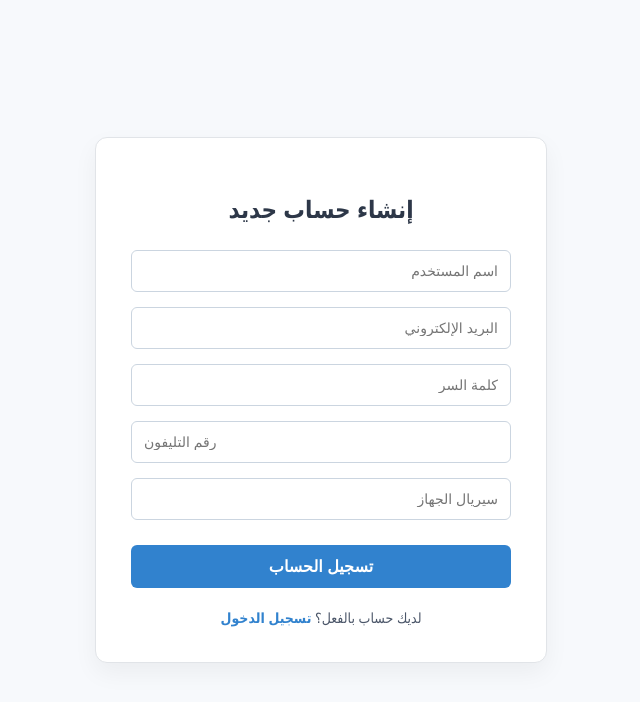
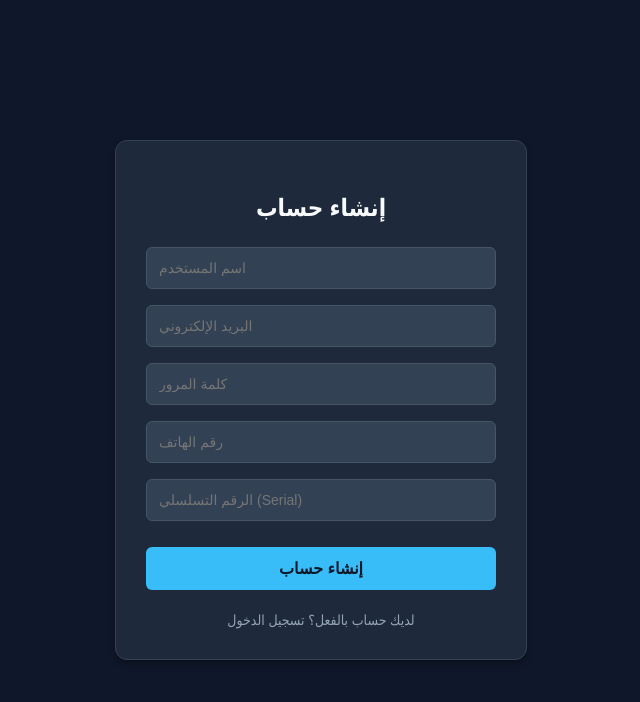
Before and after one commit to YoussefSameh712006/Website.-Beach-Cleaning-Robot, a website: page index.html in a window 1280 px wide. Shown: the whole page, without its empty margins (319-959 px from the left). Drawn offline with Linux system fonts and the light colour scheme.

Commit message:
Revamp signup page with new styling and structure

```diff
--- a/index.html
+++ b/index.html
@@ -1,106 +1,182 @@
 <!DOCTYPE html>
-<html lang="ar" dir="rtl">
+<html lang="ar">
 <head>
     <meta charset="UTF-8">
     <title>إنشاء حساب جديد</title>
     <style>
-        body { font-family: 'Segoe UI', Tahoma, Geneva, Verdana, sans-serif; background-color: #f7f9fc; display: flex; justify-content: center; align-items: center; height: 100vh; margin: 0; }
-        .card { background: white; padding: 35px; border-radius: 12px; box-shadow: 0 10px 25px rgba(0,0,0,0.05); width: 380px; border: 1px solid #e1e4e8; }
-        h2 { text-align: center; color: #2d3748; margin-bottom: 25px; font-weight: 600; }
-
-        /* تنسيق عام للمدخلات ورسائل الأخطاء السفلى */
-        .input-group { margin-bottom: 15px; position: relative; }
-        input { width: 100%; padding: 12px; border: 1px solid #cbd5e0; border-radius: 6px; box-sizing: border-box; transition: 0.2s; font-size: 14px; margin: 0; }
-        input:focus { border-color: #3182ce; outline: none; }
-
-        /* تصميم الرسائل الحمراء الاحترافية تحت الخانة مباشرة */
-        .error-msg { color: #e53e3e; font-size: 12px; margin-top: 5px; display: none; font-weight: 500; padding-right: 5px; }
-
-        button { width: 100%; padding: 12px; background-color: #3182ce; color: white; border: none; border-radius: 6px; cursor: pointer; font-weight: bold; font-size: 16px; margin-top: 10px; }
-        button:hover { background-color: #2b6cb0; }
-        .link { display: block; text-align: center; margin-top: 20px; color: #4a5568; text-decoration: none; font-size: 14px; }
-        .link span { color: #3182ce; font-weight: bold; }
+        body {
+            font-family: 'Segoe UI', Tahoma, Geneva, Verdana, sans-serif;
+            background-color: #0f172a;
+            display: flex;
+            justify-content: center;
+            align-items: center;
+            height: 100vh;
+            margin: 0;
+        }
+        .form-container {
+            background-color: #1e293b;
+            border-radius: 12px;
+            padding: 30px;
+            box-shadow: 0 4px 6px rgba(0,0,0,0.3);
+            width: 350px;
+            border: 1px solid #334155;
+        }
+        h2 {
+            text-align: center;
+            color: #f8fafc;
+            margin-bottom: 24px;
+            font-weight: 600;
+        }
+        .input-group {
+            margin-bottom: 16px;
+            position: relative;
+        }
+        .input-group input {
+            width: 100%;
+            padding: 12px;
+            background-color: #334155;
+            border: 1px solid #475569;
+            border-radius: 6px;
+            color: #f8fafc;
+            box-sizing: border-box;
+            transition: 0.3s;
+            font-size: 14px;
+        }
+        .input-group input:focus {
+            border-color: #38bdf8;
+            outline: none;
+        }
+        .error-msg {
+            color: #ef4444;
+            font-size: 12px;
+            margin-top: 4px;
+            display: none;
+            padding-right: 4px;
+        }
+        button {
+            width: 100%;
+            padding: 12px;
+            background-color: #38bdf8;
+            border: none;
+            border-radius: 6px;
+            color: #0f172a;
+            font-weight: bold;
+            font-size: 16px;
+            cursor: pointer;
+            transition: 0.3s;
+            margin-top: 10px;
+        }
+        button:hover {
+            background-color: #0ea5e9;
+        }
+        .link {
+            display: block;
+            text-align: center;
+            margin-top: 20px;
+            color: #94a3b8;
+            text-decoration: none;
+            font-size: 14px;
+        }
+        .link:hover {
+            color: #38bdf8;
+        }
+        .general-error {
+            color: #ef4444;
+            text-align: center;
+            margin-top: 10px;
+            font-size: 14px;
+            display: none;
+        }
     </style>
 </head>
 <body>
 
-    <div class="card">
-        <h2>إنشاء حساب جديد</h2>
-        <form id="signupForm">
+    <div class="form-container">
+        <h2>إنشاء حساب</h2>
+        <form id="signup-form">
             <div class="input-group">
                 <input type="text" id="username" placeholder="اسم المستخدم" required>
+                <div class="error-msg" id="username-error"></div>
             </div>
 
             <div class="input-group">
                 <input type="email" id="email" placeholder="البريد الإلكتروني" required>
-                <div id="email-error" class="error-msg"></div>
+                <div class="error-msg" id="email-error"></div>
             </div>
 
             <div class="input-group">
-                <input type="password" id="password" placeholder="كلمة السر" required>
-                <div id="password-error" class="error-msg"></div>
+                <input type="password" id="password" placeholder="كلمة المرور" required>
+                <div class="error-msg" id="password-error"></div>
             </div>
 
             <div class="input-group">
-                <input type="tel" id="phone" placeholder="رقم التليفون">
+                <input type="tel" id="phone" placeholder="رقم الهاتف" required>
+                <div class="error-msg" id="phone-error"></div>
             </div>
 
             <div class="input-group">
-                <input type="text" id="serial" placeholder="سيريال الجهاز">
-                <div id="serial-error" class="error-msg"></div>
+                <input type="text" id="serial" placeholder="الرقم التسلسلي (Serial)" required>
+                <div class="error-msg" id="serial-error"></div>
             </div>
 
-            <div id="general-error" class="error-msg" style="text-align: center; margin-bottom: 10px;"></div>
+            <div class="general-error" id="general-error"></div>
 
-            <button type="submit">تسجيل الحساب</button>
+            <button type="submit">إنشاء حساب</button>
         </form>
-        <a href="login.html" class="link">لديك حساب بالفعل؟ <span>تسجيل الدخول</span></a>
+
+        <a href="login.html" class="link">لديك حساب بالفعل؟ تسجيل الدخول</a>
     </div>
 
     <script>
-        document.getElementById('signupForm').addEventListener('submit', async (e) => {
+        document.getElementById("signup-form").addEventListener("submit", async function(e) {
             e.preventDefault();
 
-            // إخفاء أي رسائل خطأ قديمة قبل الفحص الجديد
-            document.querySelectorAll('.error-msg').forEach(el => el.style.display = 'none');
+            // إخفاء رسائل الخطأ القديمة
+            document.querySelectorAll(".error-msg").forEach(msg => msg.style.display = 'none');
+            document.getElementById("general-error").style.display = 'none';
 
-            const username = document.getElementById('username').value;
-            const email = document.getElementById('email').value;
-            const password = document.getElementById('password').value;
-            const phone = document.getElementById('phone').value;
-            const serial = document.getElementById('serial').value;
+            const username = document.getElementById("username").value;
+            const email = document.getElementById("email").value;
+            const password = document.getElementById("password").value;
+            const phone = document.getElementById("phone").value;
+            const serial = document.getElementById("serial").value;
 
             try {
-                // استخدام المسار المباشر ليعمل محلياً وأونلاين على السيرفر بنجاح
-                const response = await fetch('/api/signup', {
+                // إرسال البيانات للسيرفر المحلي الخاص بك
+                const response = await fetch('http://localhost:5000/api/signup', {
                     method: 'POST',
-                    headers: { 'Content-Type': 'application/json' },
+                    headers: {
+                        'Content-Type': 'application/json'
+                    },
                     body: JSON.stringify({ username, email, password, phone, serial })
                 });
 
                 const data = await response.json();
 
-                if (data.success) {
-                    alert('تم إنشاء الحساب بنجاح! جاري تحويلك لصفحة تسجيل الدخول...');
-                    window.location.href = 'login.html';
+                if (response.ok) {
+                    // التعديل السحري: عند النجاح، وديه لصفحة تسجيل الدخول علطول
+                    alert("تم إنشاء الحساب بنجاح! جاري تحويلك لصفحة تسجيل الدخول.");
+                    window.location.href = "login.html";
                 } else {
-                    // إظهار الخطأ الأحمر تحت الخانة المحددة المكررة بالظبط
-                    if (data.target && data.target !== 'general') {
-                        const errorDiv = document.getElementById(`${data.target}-error`);
-                        if (errorDiv) {
-                            errorDiv.innerText = data.message;
-                            errorDiv.style.display = 'block';
+                    // عرض رسائل الخطأ القادمة من السيرفر لو في مشكلة في البيانات
+                    if (data.errors) {
+                        for (const key in data.errors) {
+                            const errorDiv = document.getElementById(`${key}-error`);
+                            if (errorDiv) {
+                                errorDiv.innerText = data.errors[key];
+                                errorDiv.style.display = 'block';
+                            }
                         }
-                    } else {
-                        const genError = document.getElementById('general-error');
+                    } else if (data.message) {
+                        const genError = document.getElementById("general-error");
                         genError.innerText = data.message;
                         genError.style.display = 'block';
                     }
                 }
             } catch (error) {
-                console.error('Error:', error);
-                const genError = document.getElementById('general-error');
-                genError.innerText = 'حدث خطأ في الاتصال بالسيرفر الحالي.';
+                console.error("Error:", error);
+                const genError = document.getElementById("general-error");
+                genError.innerText = "حدث خطأ في الاتصال بالسيرفر، تأكد من تشغيل السيرفر.";
                 genError.style.display = 'block';
             }
         });
```
